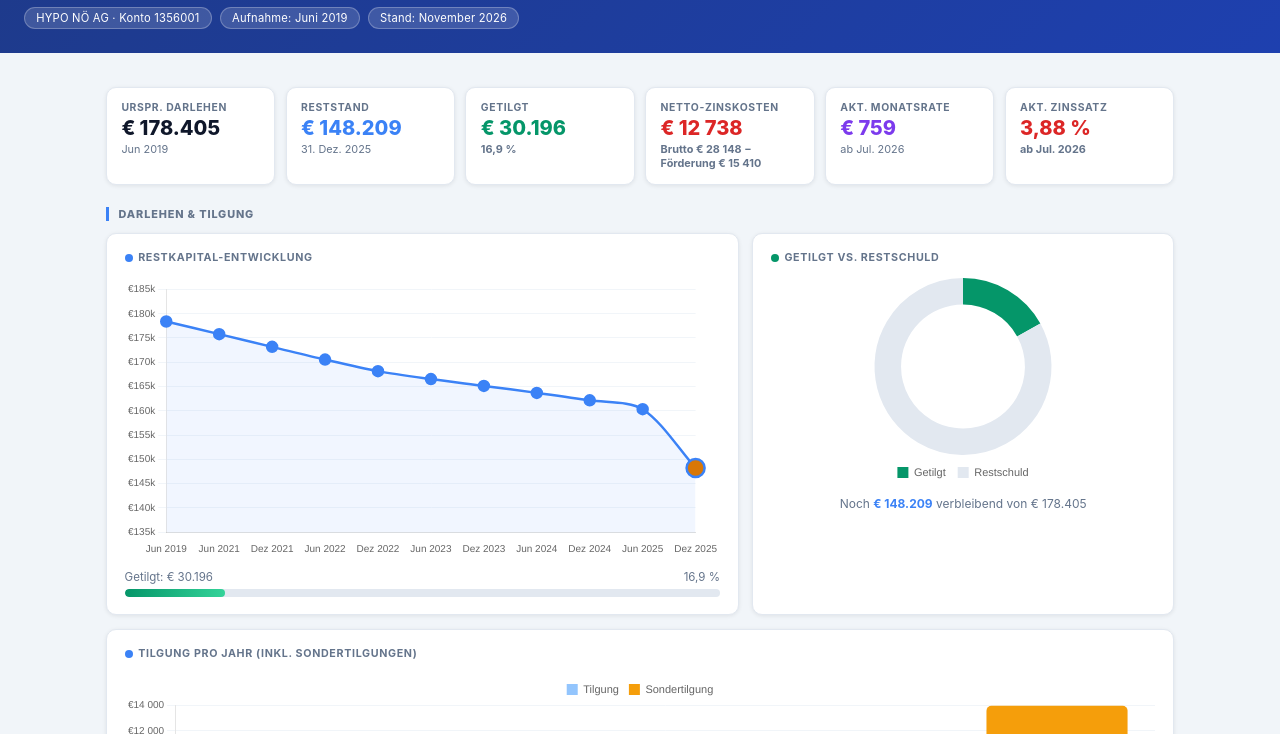
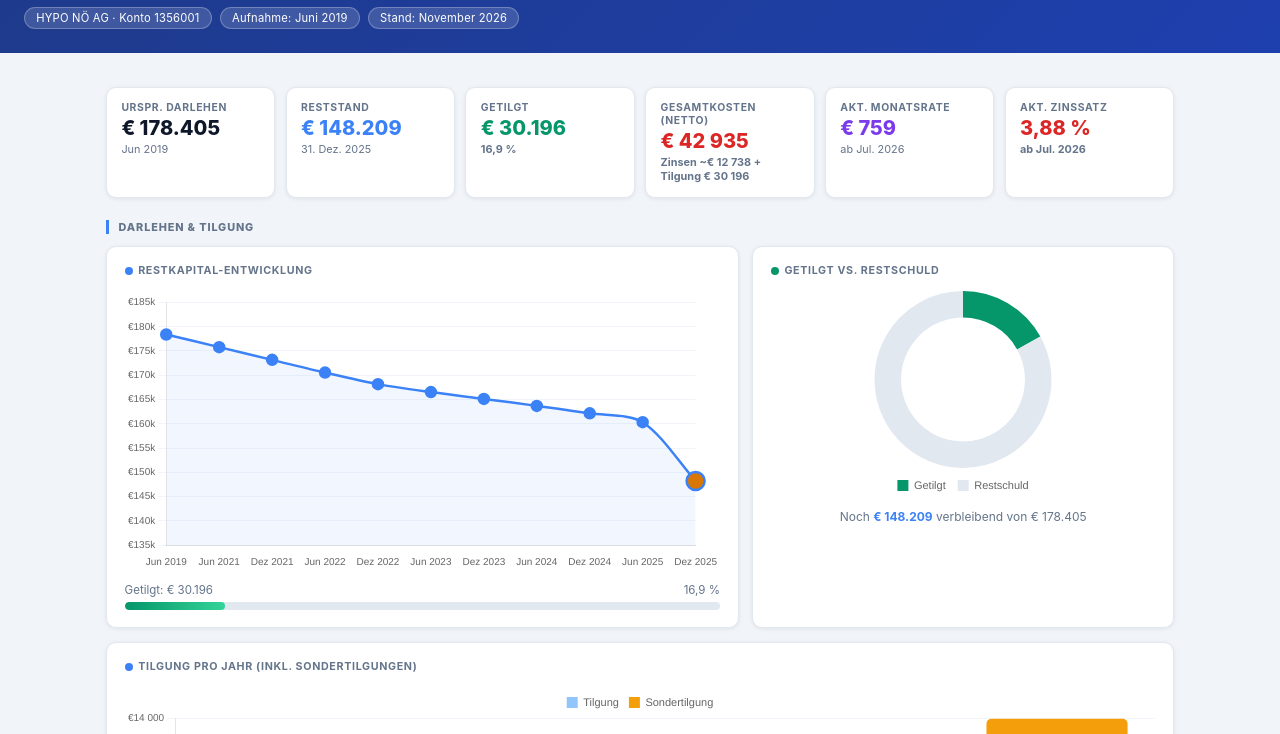
Before and after one commit to stefangogg/darlehen-dashboard, a plain HTML site: page index.html in a window 1280 px wide. Shown: the part 66-800 px from the top of the page. Drawn offline with nearby package versions, Linux system fonts and the light colour scheme.

Commit message:
KPI tile: show total costs (net interest + principal repaid)
Shows sum of estimated net interest (brutto minus Zuschuss) and
cumulative Tilgung from KD data, so user sees total cash cost of
the loan to date in one number.

Co-Authored-By: Claude Sonnet 4.6 <noreply@anthropic.com>

```diff
--- a/index.html
+++ b/index.html
@@ -125,7 +125,7 @@
       <div class="sub">16,9 %</div>
     </div>
     <div class="kpi red">
-      <div class="lbl">Netto-Zinskosten</div>
+      <div class="lbl">Gesamtkosten (netto)</div>
       <div class="val" id="kpiNettoZinsen">–</div>
       <div class="sub" id="kpiZinsenSub">ab Apr. 2022, geschätzt</div>
     </div>
@@ -414,15 +414,17 @@ const zinskosten = [
   {label:"Jul '26", zinsen:471, zuschuss:310.11, monate:4},
 ];
 
-// ── KPI: Kumulierte Netto-Zinskosten ─────────────────────────
+// ── KPI: Gesamtkosten (Netto-Zinsen + Tilgung) ───────────────
 {
-  const bruttoGes  = zinskosten.reduce((s,r) => s + r.zinsen    * r.monate, 0);
-  const zuschussGs = zinskosten.reduce((s,r) => s + r.zuschuss  * r.monate, 0);
-  const nettoGes   = bruttoGes - zuschussGs;
+  const bruttoGes   = zinskosten.reduce((s,r) => s + r.zinsen   * r.monate, 0);
+  const zuschussGs  = zinskosten.reduce((s,r) => s + r.zuschuss * r.monate, 0);
+  const nettoZinsen = bruttoGes - zuschussGs;
+  const tilgungGes  = kd[kd.length - 1].cum;
+  const gesamt      = nettoZinsen + tilgungGes;
   const fmtK = v => '€ ' + Math.round(v).toLocaleString('de-AT');
-  document.getElementById('kpiNettoZinsen').textContent = fmtK(nettoGes);
+  document.getElementById('kpiNettoZinsen').textContent = fmtK(gesamt);
   document.getElementById('kpiZinsenSub').textContent   =
-    'Brutto ' + fmtK(bruttoGes) + ' − Förderung ' + fmtK(zuschussGs);
+    'Zinsen ~' + fmtK(nettoZinsen) + ' + Tilgung ' + fmtK(tilgungGes);
 }
 
 // ── CHART: Zinskosten ─────────────────────────────────────────
```
